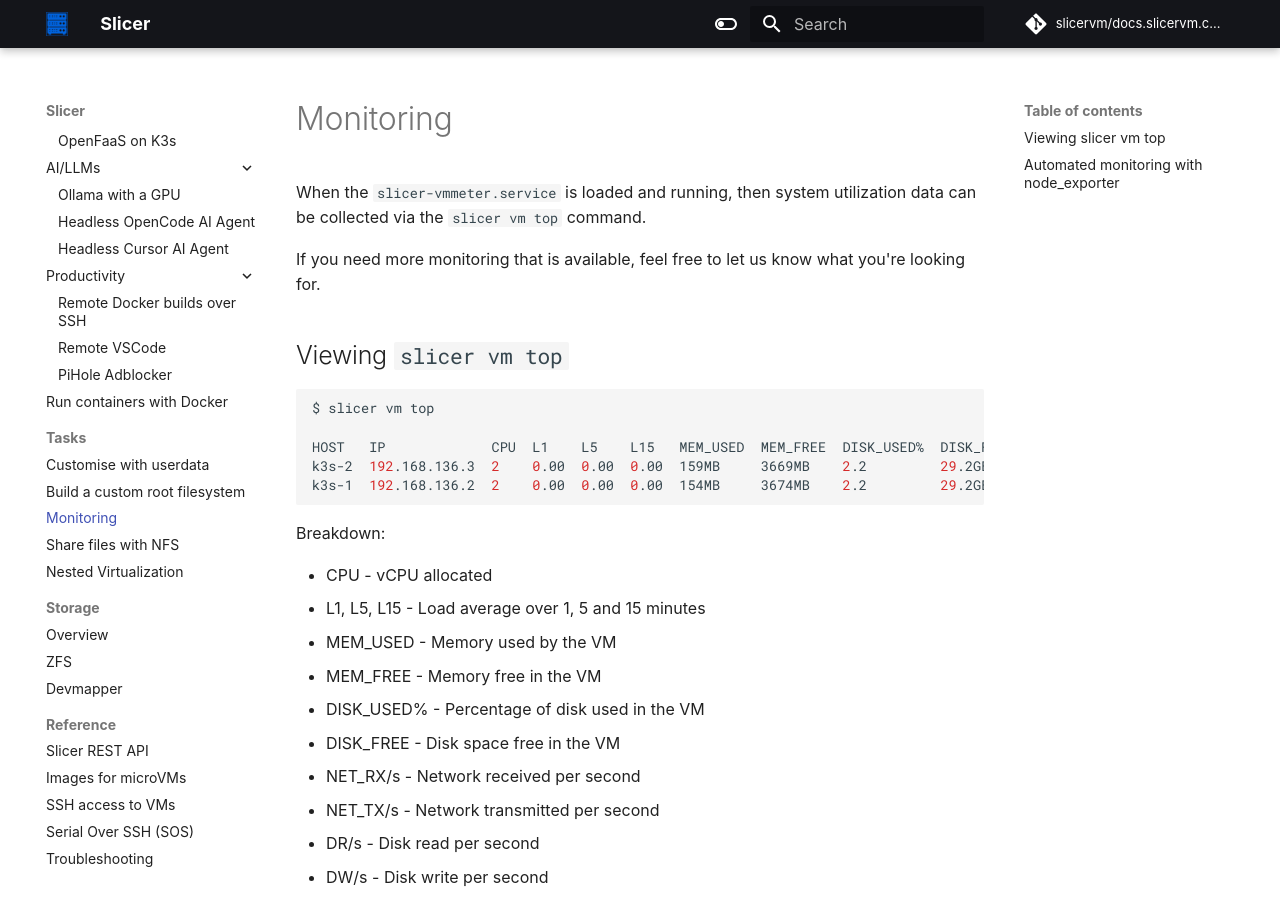
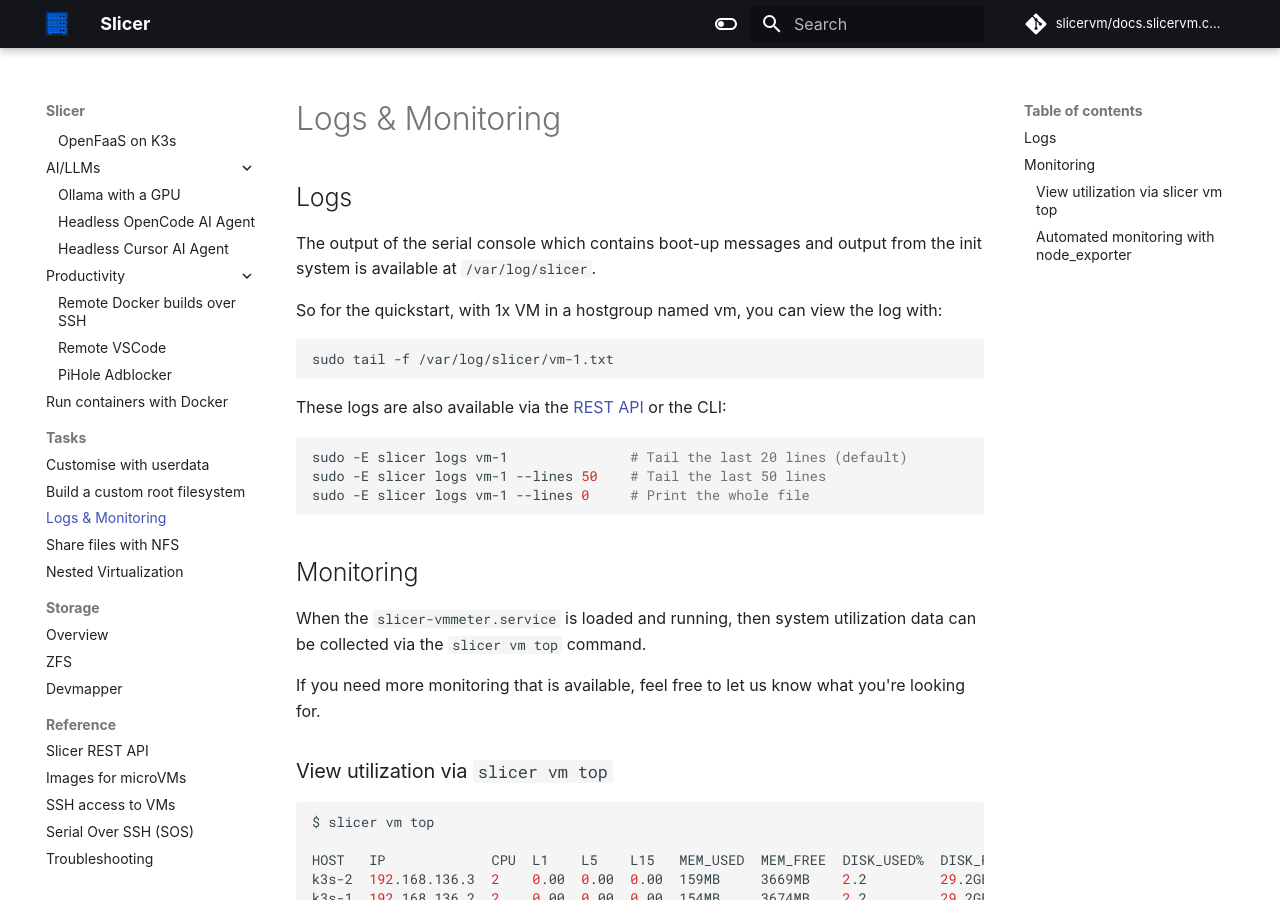
Before and after one commit to slicervm/docs.slicervm.com, an MkDocs documentation site: the page built from docs/tasks/monitoring.md, in a window 1280 px wide and 900 px high. Built offline with MkDocs 1.6.1 and Material for MkDocs 9.7.7, drawn with Linux system fonts in a browser that asks for light colours; some web fonts are replaced; comment, search, counter and statistics services are not loaded.

Commit message:
Add logs command and API reference
Signed-off-by: Alex Ellis (OpenFaaS Ltd) <alexellis2@gmail.com>

````diff
--- a/docs/tasks/monitoring.md
+++ b/docs/tasks/monitoring.md
@@ -1,10 +1,30 @@
-# Monitoring
+# Logs & Monitoring
+
+## Logs
+
+The output of the serial console which contains boot-up messages and output from the init system is available at `/var/log/slicer`.
+
+So for the quickstart, with 1x VM in a hostgroup named vm, you can view the log with:
+
+```bash
+sudo tail -f /var/log/slicer/vm-1.txt
+```
+
+These logs are also available via the [REST API](/reference/api) or the CLI:
+
+```bash
+sudo -E slicer logs vm-1               # Tail the last 20 lines (default)
+sudo -E slicer logs vm-1 --lines 50    # Tail the last 50 lines
+sudo -E slicer logs vm-1 --lines 0     # Print the whole file
+```
+
+## Monitoring
 
 When the `slicer-vmmeter.service` is loaded and running, then system utilization data can be collected via the `slicer vm top` command.
 
 If you need more monitoring that is available, feel free to let us know what you're looking for.
 
-## Viewing `slicer vm top`
+### View utilization via `slicer vm top`
 
 ```bash
 $ slicer vm top
@@ -49,7 +69,7 @@
 $ sudo slicer vm top
 ```
 
-## Automated monitoring with `node_exporter`
+### Automated monitoring with `node_exporter`
 
 The Open Source [node_exporter](https://github.com/prometheus/node_exporter) project from the Prometheus project can be used to collect system metrics from each VM, you can install the agent as a systemd unit file through userdata, or a custom base image.
 
--- a/mkdocs.yml
+++ b/mkdocs.yml
@@ -113,7 +113,7 @@
   - Tasks:
       - Customise with userdata: tasks/userdata.md
       - Build a custom root filesystem: tasks/custom-image.md
-      - Monitoring: tasks/monitoring.md
+      - Logs & Monitoring: tasks/monitoring.md
       - Share files with NFS: tasks/share-files-with-nfs.md
       - Nested Virtualization: tasks/nested-virtualization.md
   - Storage:
````
Also changed, not shown: docs/examples/gpu-ollama.md (+2 -0 lines), docs/reference/api.md (+20 -0 lines).
